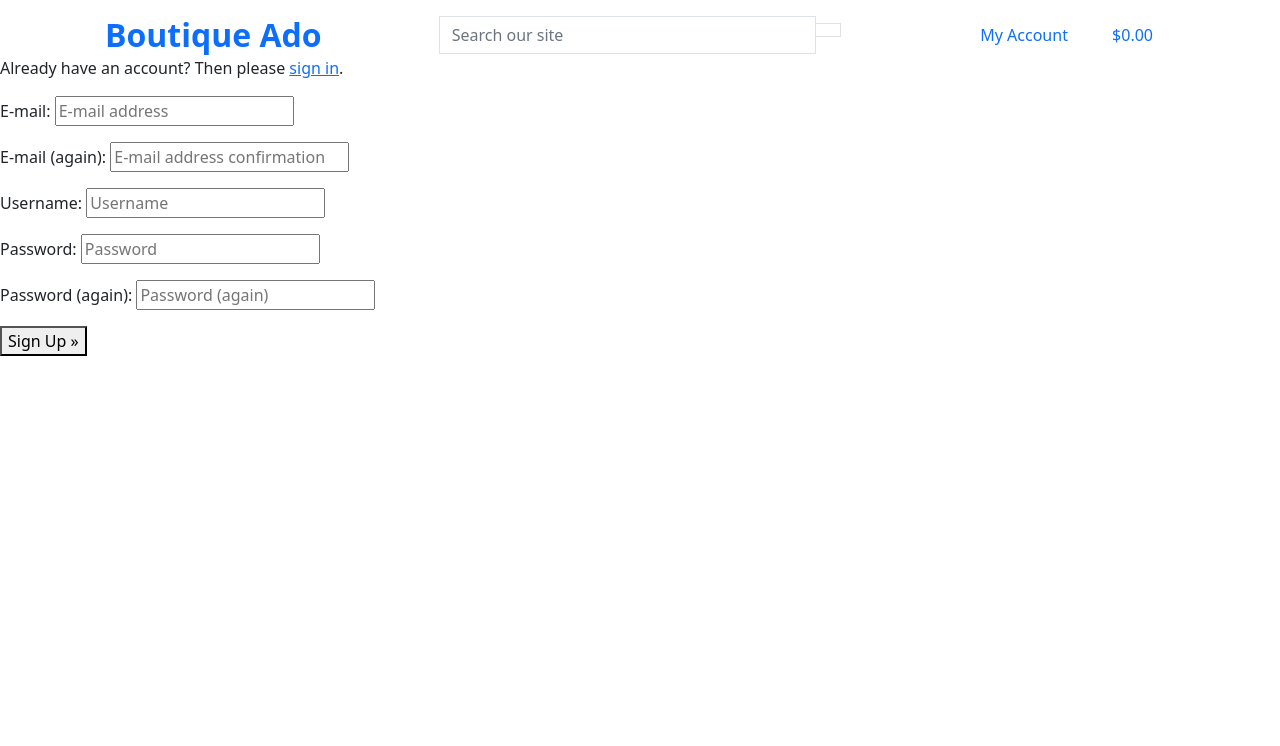
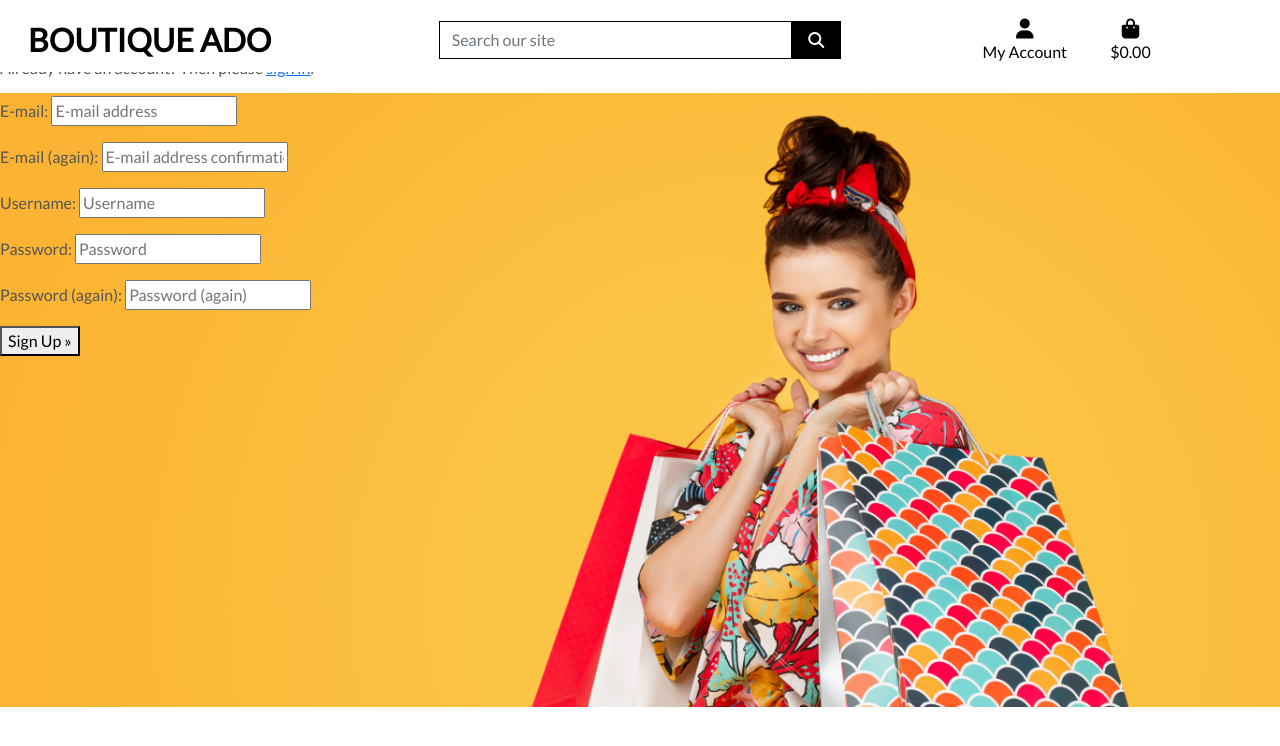
Before and after one commit to MichaelCWalsh7/botique-ado-v1, a Django app: page /accounts/signup/ in a window 1280 px wide. Shown: the top 746 px of the page. Run offline with Django 3.2, Linux system fonts and the light colour scheme; some libraries are stand-ins or nearby versions.

Commit message:
Complete homepage header & css

```diff
--- a/boutique_ado/settings.py
+++ b/boutique_ado/settings.py
@@ -148,6 +148,10 @@ USE_TZ = True
 # https://docs.djangoproject.com/en/3.2/howto/static-files/
 
 STATIC_URL = '/static/'
+STATICFILES_DIRS = (os.path.join(BASE_DIR, 'static'),)
+
+MEDIA_URL = '/media/'
+MEDIA_ROOT = os.path.join(BASE_DIR, 'media')
 
 # Default primary key field type
 # https://docs.djangoproject.com/en/3.2/ref/settings/#default-auto-field
--- a/boutique_ado/urls.py
+++ b/boutique_ado/urls.py
@@ -15,9 +15,11 @@ Including another URLconf
 """
 from django.contrib import admin
 from django.urls import path, include
+from django.conf import settings
+from django.conf.urls.static import static
 
 urlpatterns = [
     path('admin/', admin.site.urls),
     path('accounts/', include('allauth.urls')),
     path('', include('home.urls')),
-]
+] + static(settings.MEDIA_URL, document_root=settings.MEDIA_ROOT)
--- a/static/css/base.css
+++ b/static/css/base.css
@@ -3,7 +3,7 @@ html {
 }
 
 body {
-    background: url('media/homepage_background_cropped.jpg') no-repeat center center fixed;
+    background: url('/media/homepage_background_cropped.jpg') no-repeat center center fixed;
     background-size: contain;
     height:  calc(100vh - 164px);
     color: #555;
--- a/templates/base.html
+++ b/templates/base.html
@@ -16,6 +16,10 @@
     {% block corecss %}
         <link href="https://cdn.jsdelivr.net/npm/bootstrap@5.0.2/dist/css/bootstrap.min.css" rel="stylesheet"
         integrity="sha384-EVSTQN3/azprG1Anm3QDgpJLIm9Nao0Yz1ztcQTwFspd3yD65VohhpuuCOmLASjC" crossorigin="anonymous">
+        <link rel="preconnect" href="https://fonts.googleapis.com">
+        <link rel="preconnect" href="https://fonts.gstatic.com" crossorigin>
+        <link href="https://fonts.googleapis.com/css2?family=Lato&display=swap" rel="stylesheet">
+        <link rel="stylesheet" href="{% static 'css/base.css' %}">
     {% endblock %}
 
     {% block extra_css %}
@@ -25,6 +29,7 @@
         <script src="https://cdn.jsdelivr.net/npm/bootstrap@5.0.2/dist/js/bootstrap.bundle.min.js"
             integrity="sha384-MrcW6ZMFYlzcLA8Nl+NtUVF0sA7MsXsP1UyJoMp4YLEuNSfAP+JcXn/tWtIaxVXM"
             crossorigin="anonymous"></script>
+        <script src="https://kit.fontawesome.com/7d4a87edd3.js" crossorigin="anonymous"></script>
     {% endblock %}
 
     {% block extra_js %}
```
Lines whose indentation alone changed are shown as unchanged.
